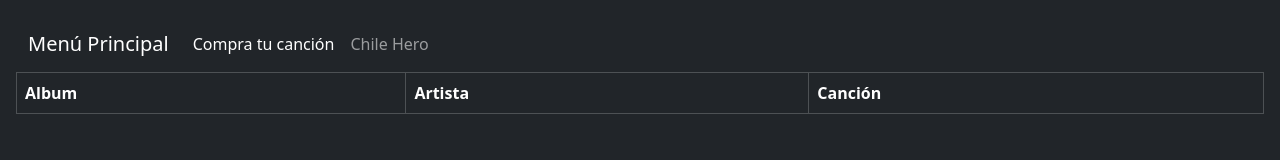
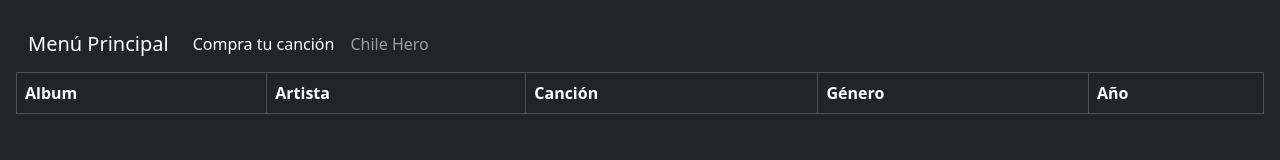
Before and after one commit to vsmuggling2023/charts, a plain HTML site: page charts.html in a window 1280 px wide. Drawn offline with nearby package versions, Linux system fonts and the light colour scheme.

Commit message:
charts.html

```diff
--- a/charts.html
+++ b/charts.html
@@ -32,6 +32,8 @@
             		<th>Album</th>
             		<th>Artista</th>
             		<th>Canción</th>
+            		<th>Género</th>
+            		<th>Año</th>
 	<script src="https://cdn.jsdelivr.net/npm/@popperjs/core@2.11.8/dist/umd/popper.min.js" integrity="sha384-I7E8VVD/ismYTF4hNIPjVp/Zjvgyol6VFvRkX/vR+Vc4jQkC+hVqc2pM8ODewa9r" crossorigin="anonymous"></script>
 	<script src="https://cdn.jsdelivr.net/npm/bootstrap@5.3.2/dist/js/bootstrap.min.js" integrity="sha384-BBtl+eGJRgqQAUMxJ7pMwbEyER4l1g+O15P+16Ep7Q9Q+zqX6gSbd85u4mG4QzX+" crossorigin="anonymous"></script>
 	<script src="https://cdn.jsdelivr.net/npm/bootstrap@5.3.2/dist/js/bootstrap.bundle.min.js" integrity="sha384-C6RzsynM9kWDrMNeT87bh95OGNyZPhcTNXj1NW7RuBCsyN/o0jlpcV8Qyq46cDfL" crossorigin="anonymous"></script>
```
